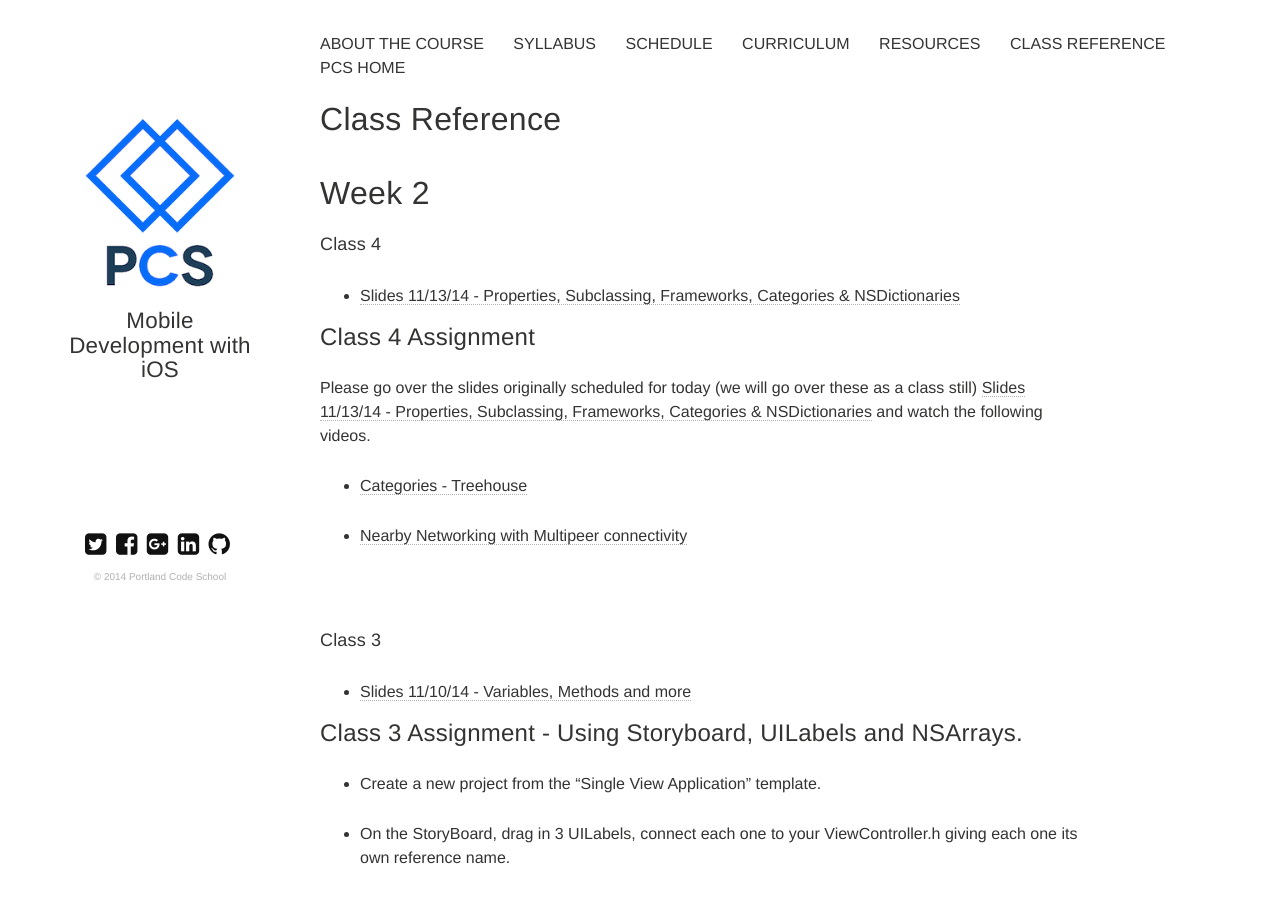
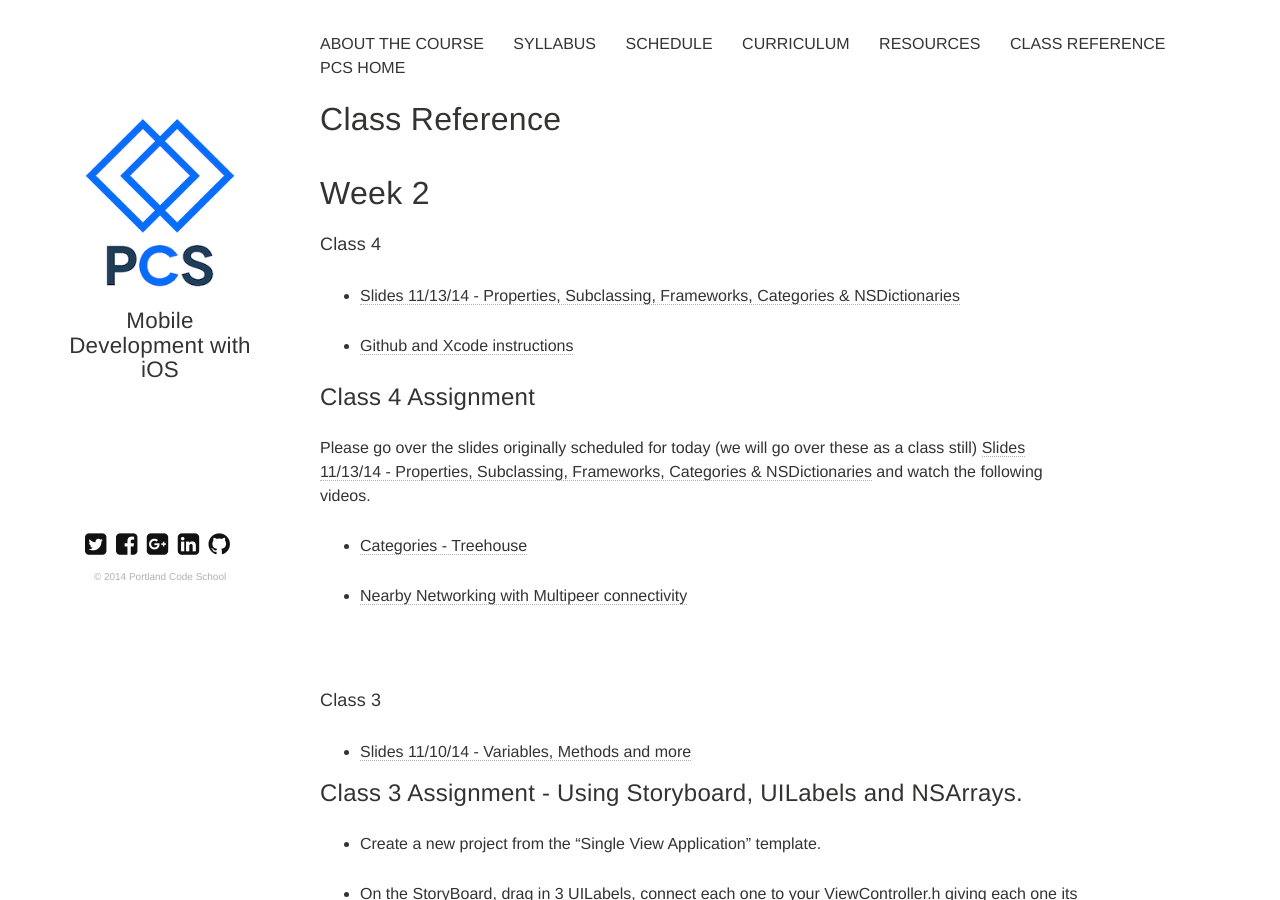
Before and after one commit to portlandcodeschool/ios, a Jekyll site: the page built from reference.md, in a window 1280 px wide and 900 px high. Built offline with Jekyll 4.4.1, drawn with Linux system fonts in a browser that asks for light colours; nearby versions of some CDN libraries.

Commit message:
Update reference.md

```diff
--- a/reference.md
+++ b/reference.md
@@ -9,6 +9,9 @@ tags: [reference]
 
 ####Class 4
 * [Slides 11/13/14 - Properties, Subclassing, Frameworks, Categories & NSDictionaries](https://docs.google.com/presentation/d/1NCnitdREfOq748VDD4rnCtVX8p2KuDpg7gB1K5yINfw/edit?usp=sharing)
+
+* [Github and Xcode instructions](https://docs.google.com/presentation/d/1MK65mG0SV4JLt9PmfcZYO7tFz_2dQMgcughcQDggaFc/edit?usp=sharing)
+
 
 ### Class 4 Assignment
 Please go over the slides originally scheduled for today (we will go over these as a class still) [Slides 11/13/14 - Properties, Subclassing, Frameworks, Categories & NSDictionaries](https://docs.google.com/presentation/d/1NCnitdREfOq748VDD4rnCtVX8p2KuDpg7gB1K5yINfw/edit?usp=sharing) and watch the following videos.
```
